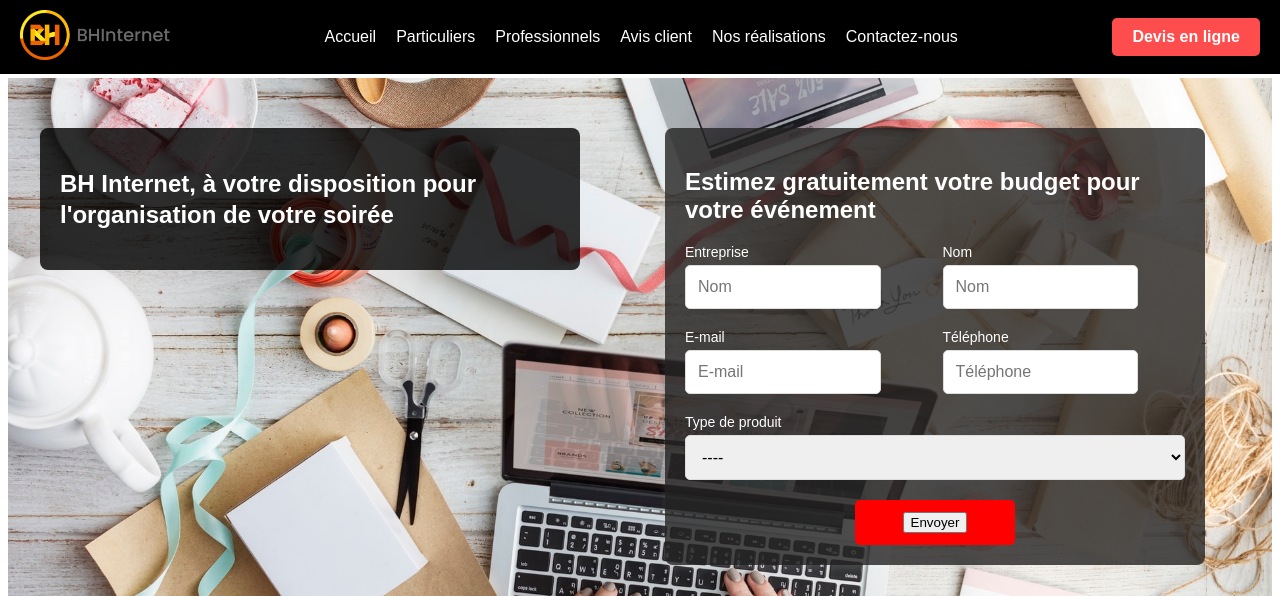
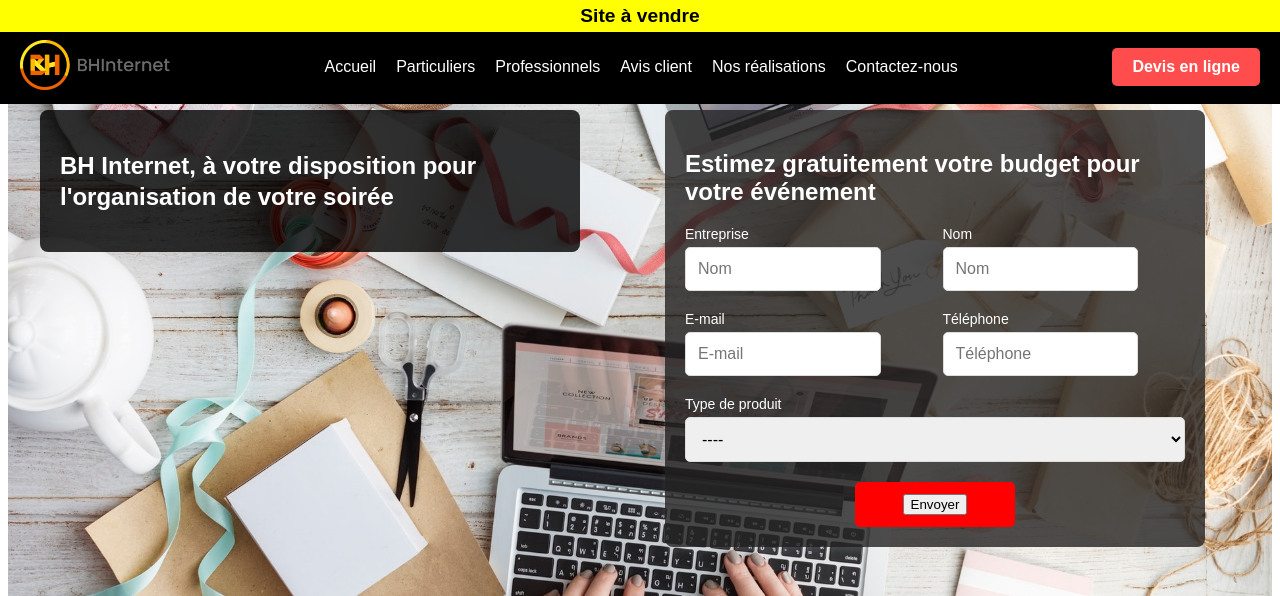
Before and after one commit to alexislem/dhinternet-entretien, a PHP site: page / in a window 1280 px wide. Shown: the top 596 px of the page. Run offline with PHP 8.4, Linux system fonts and the light colour scheme.

Commit message:
ajout du css pour la barre jaune au dessus de la navbar

```diff
--- a/style.css
+++ b/style.css
@@ -29,6 +29,7 @@ header {
     left: 0;
     right: 0;
     z-index: 1000;
+    margin-top: 30px;
 }
 
 .logo img {
@@ -279,3 +280,17 @@ footer {
 .phone-number:hover {
     background-color: #d32f2f;
 }
+
+.site-vendre {
+    background-color: yellow;  /* Fond jaune */
+    color: black;              /* Texte noir */
+    text-align: center;        /* Centre le texte */
+    padding: 5px 0;           /* Espace autour du texte */
+    font-weight: bold;         /* Texte en gras */
+    font-size: 1.2rem;         /* Taille du texte */
+    width: 100%;               /* Prend toute la largeur */
+    position: fixed;           /* Fixe le texte en haut */
+    top: 0;                    /* En haut de la page */
+    left: 0;                   /* Aligné à gauche */
+    z-index: 9999;             /* S'assurer que ça soit au-dessus de la navbar */
+}
```
